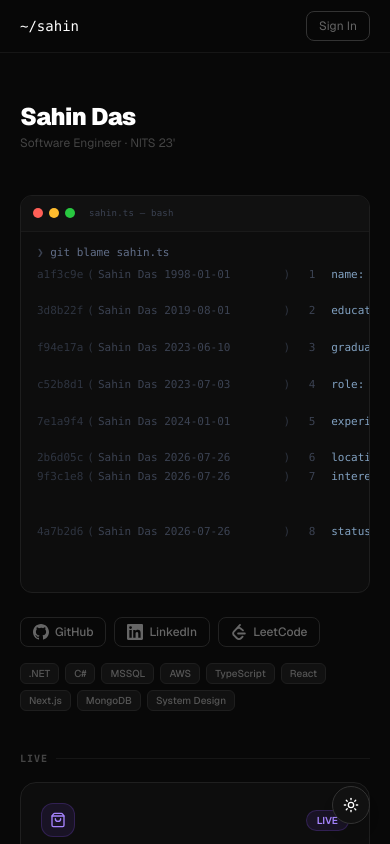
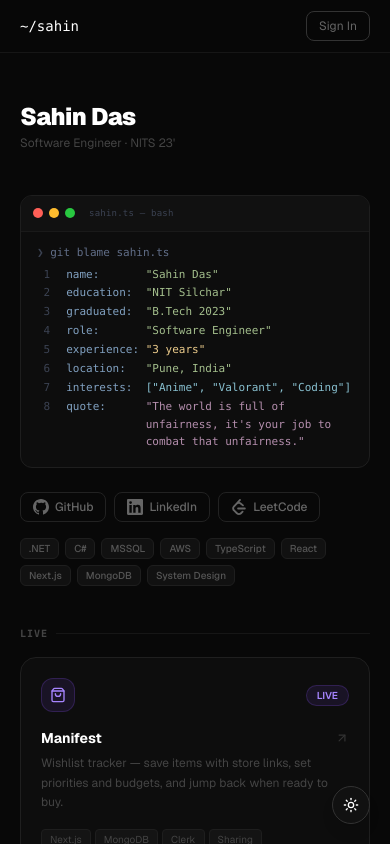
Before and after one commit to xahinds2/my-apps, a Next.js app: page / in a window 390 px wide. Shown: the top 844 px of the page. Built offline with nearby package versions, Linux system fonts and the light colour scheme; no server answers.

Commit message:
fix: update location and quote in BLAME section for accuracy

```diff
--- a/src/app/page.tsx
+++ b/src/app/page.tsx
@@ -40,9 +40,9 @@ const BLAME: { hash: string; date: string; n: string; key: string; value: string
   { hash: 'f94e17a', date: '2023-06-10', n: '3', key: 'graduated',  value: '"B.Tech 2023"',                          cls: 'text-[#a3be8c]' },
   { hash: 'c52b8d1', date: '2023-07-03', n: '4', key: 'role',       value: '"Software Engineer"',                      cls: 'text-[#a3be8c]' },
   { hash: '7e1a9f4', date: '2024-01-01', n: '5', key: 'experience', value: '"3 years"',                               cls: 'text-[#ebcb8b]' },
-  { hash: '2b6d05c', date: '2026-07-26', n: '6', key: 'location',   value: '"India"',                              cls: 'text-[#a3be8c]' },
+  { hash: '2b6d05c', date: '2026-07-26', n: '6', key: 'location',   value: '"Pune, India"',                              cls: 'text-[#a3be8c]' },
   { hash: '9f3c1e8', date: '2026-07-26', n: '7', key: 'interests',  value: '["Anime", "Valorant", "Coding"]', cls: 'text-[#88c0d0]' },
-  { hash: '4a7b2d6', date: '2026-07-26', n: '8', key: 'status',     value: '"open to opportunities ✨"',                cls: 'text-[#b48ead]' },
+  { hash: '4a7b2d6', date: '2026-07-26', n: '8', key: 'quote',      value: '"The world is full of unfairness, it\'s your job to combat that unfairness."', cls: 'text-[#b48ead]' },
 ];
 
 const LIVE_APPS = [
@@ -123,10 +123,10 @@ export default function Landing() {
           <div className="px-4 pb-4 space-y-px">
             {BLAME.map(row => (
               <div key={row.n} className="flex items-baseline">
-                <span className="text-[#2e3440] w-[7ch] shrink-0">{row.hash}</span>
-                <span className="text-[#2e3440] mx-1">(</span>
-                <span className="text-[#3b4252] w-[28ch] shrink-0">Sahin Das {row.date}</span>
-                <span className="text-[#2e3440] mr-3">)</span>
+                <span className="hidden sm:inline text-[#2e3440] w-[7ch] shrink-0">{row.hash}</span>
+                <span className="hidden sm:inline text-[#2e3440] mx-1">(</span>
+                <span className="hidden sm:inline text-[#3b4252] w-[28ch] shrink-0">Sahin Das {row.date}</span>
+                <span className="hidden sm:inline text-[#2e3440] mr-3">)</span>
                 <span className="text-[#3b4252] w-[2ch] shrink-0 text-right mr-4">{row.n}</span>
                 <span className="text-[#81a1c1] w-[12ch] shrink-0">{row.key}:</span>
                 <span className={row.cls}>{row.value}</span>
```
